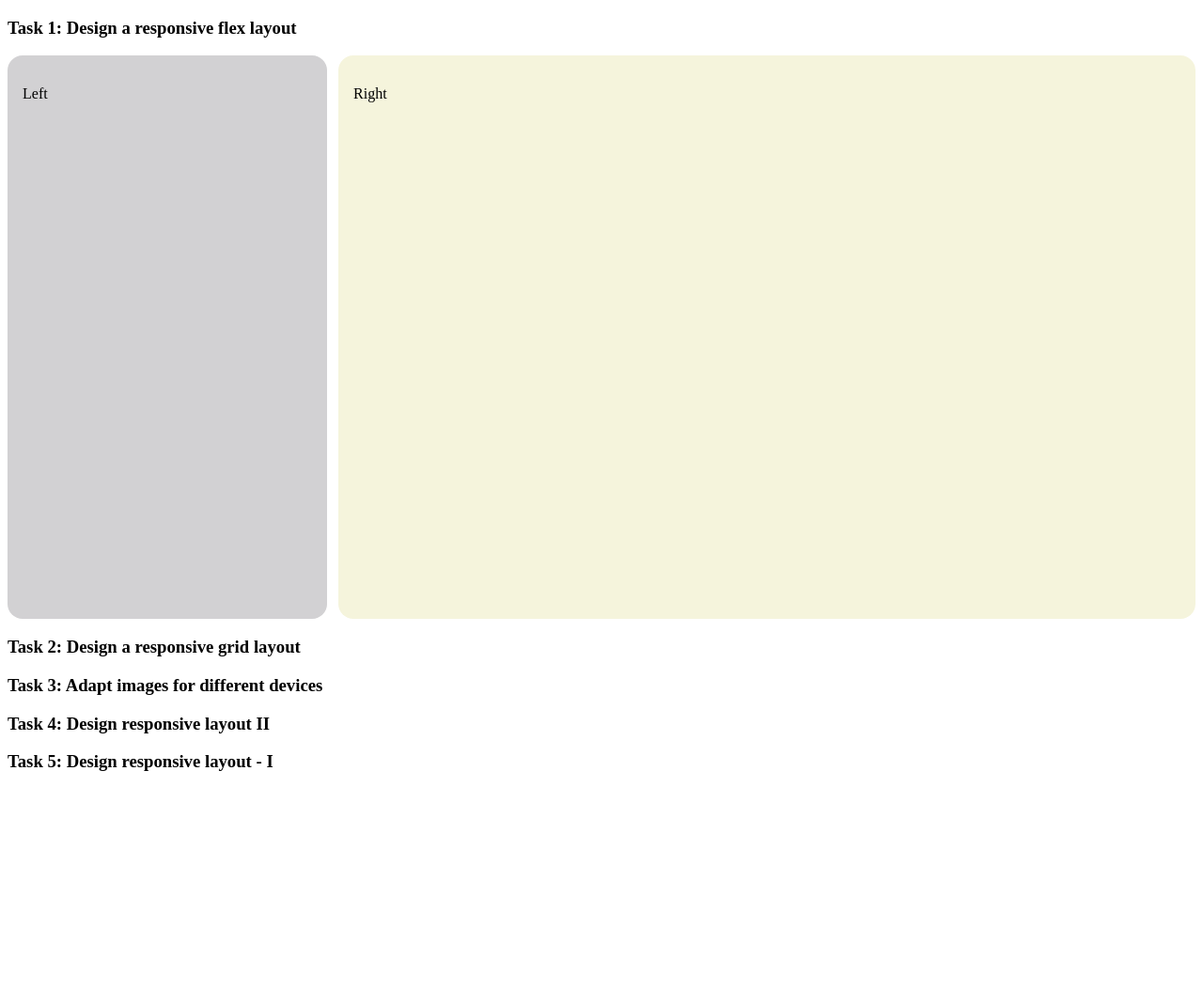
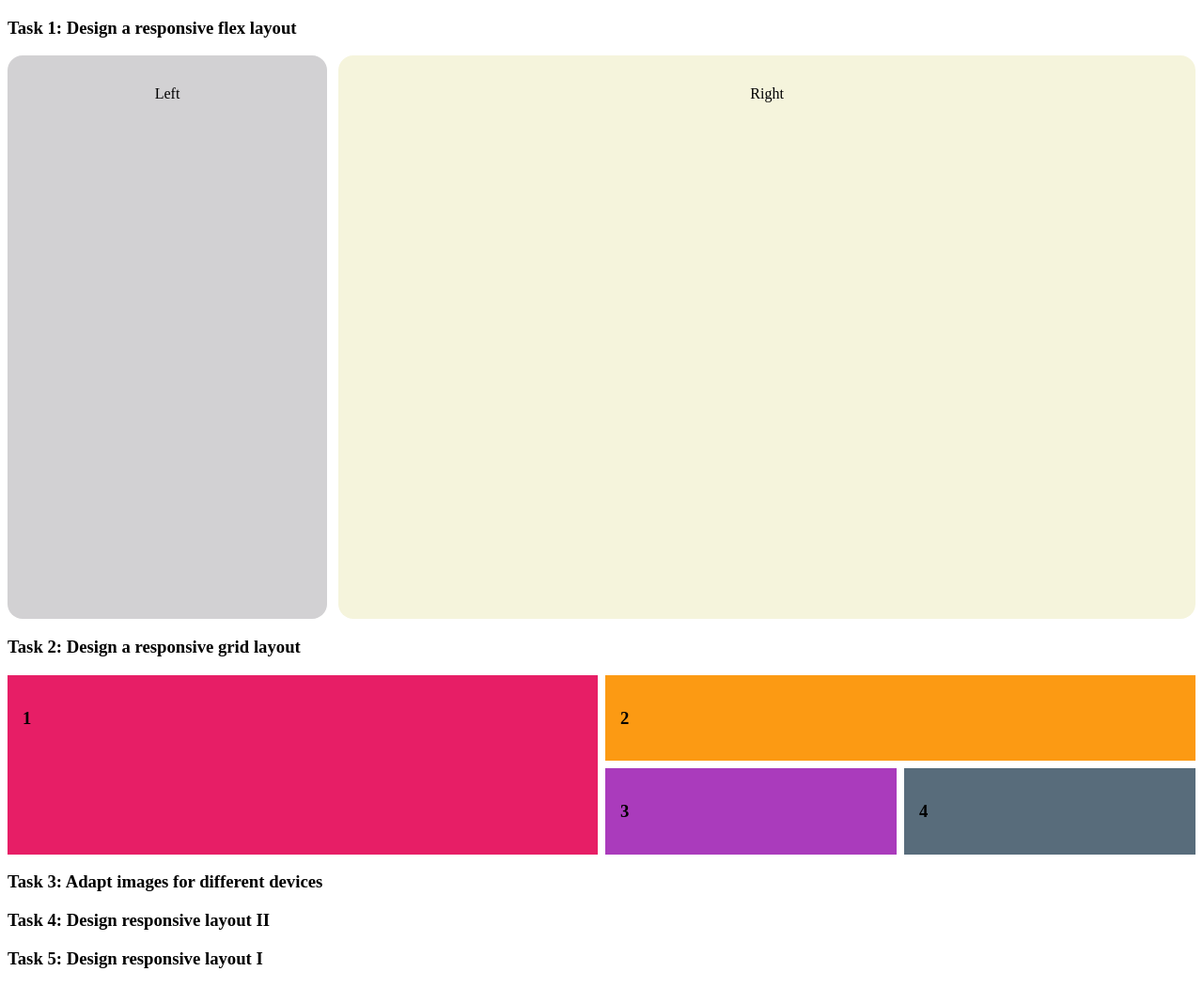
Before and after one commit to nazmul-nhb/Module-7-Practices, a plain HTML site: page index.html in a window 1280 px wide. Shown: the whole page at 94% size. Before the commit the page ends 841 px from the top, so only its background shows below. Drawn offline with Linux system fonts and the light colour scheme.

Commit message:
discontinued

```diff
--- a/index.html
+++ b/index.html
@@ -10,6 +10,7 @@
 
 <body>
     <main>
+        <!-- Task 1 -->
         <section class="task-1">
             <h3 class="task-title">Task 1: Design a responsive flex layout</h3>
             <div class="task1-container">
@@ -21,28 +22,41 @@
                 </div>
             </div>
         </section>
-
+        <!-- Task 2 -->
         <section class="task-2">
             <h3 class="task-title">Task 2: Design a responsive grid layout</h3>
-            <div class="task-container">
-
+            <div class="task2-container">
+                <div class="box" id="box-1">
+                    <h3>1</h3>
+                </div>
+                <div class="box" id="box-2">
+                    <h3>2</h3>
+                </div>
+                <div class="custom-grid">
+                    <div class="box" id="box-3">
+                        <h3>3</h3>
+                    </div>
+                    <div class="box" id="box-4">
+                        <h3>4</h3>
+                    </div>
+                </div>
             </div>
         </section>
         <section class="task-3">
             <h3 class="task-title">Task 3: Adapt images for different devices</h3>
-            <div class="task-container">
+            <div class="task3-container">
 
             </div>
         </section>
         <section class="task-4">
             <h3 class="task-title">Task 4: Design responsive layout II</h3>
-            <div class="task-container">
+            <div class="task4-container">
 
             </div>
         </section>
         <section class="task-5">
-            <h3 class="task-title">Task 5: Design responsive layout - I</h3>
-            <div class="task-container">
+            <h3 class="task-title">Task 5: Design responsive layout I</h3>
+            <div class="task5-container">
 
             </div>
         </section>
--- a/styles/module-7.css
+++ b/styles/module-7.css
@@ -1,5 +1,4 @@
 /* Task 1 */
-
 .task-1 {
     width: 100%;
 }
@@ -8,6 +7,7 @@
     display: flex;
     gap: 12px;
     height: 600px;
+    text-align: center;
 }
 
 .left {
@@ -24,14 +24,51 @@
     flex-grow: 3;
 }
 
+/* Task 2 */
+.task2-container {
+    display: grid;
+    grid-template-columns: repeat(2, 1fr);
+    grid-template-rows: repeat(2, 1fr);
+    gap: 8px;
+}
+
+.box {
+    padding: 16px;
+}
+
+/* for box 3 & 4 */
+.custom-grid {
+    display: grid;
+    grid-template-columns: repeat(2, 1fr);
+    gap: 8px;
+}
+
+#box-1 {
+    background-color: #e71e66;
+    grid-row: span 2;
+}
+
+#box-2 {
+    background-color: #fc9a13;
+}
+
+#box-3 {
+    background-color: #aa3bbc;
+    grid-column: span 0.75;
+}
+
+#box-4 {
+    background-color: #586c7b;
+}
 
 
 
 /* Responsive Styles */
 @media screen and (max-width:576px) {
+
+    /* Task 1 */
     .task1-container {
         flex-direction: column;
-
     }
 
     .left {
@@ -41,4 +78,14 @@
     .right {
         height: 75%;
     }
+
+    /* Task 2 */
+    .task2-container,
+    .custom-grid {
+        display: block;
+    }
+
+    .box {
+        margin-top: 8px;
+    }
 }
```
